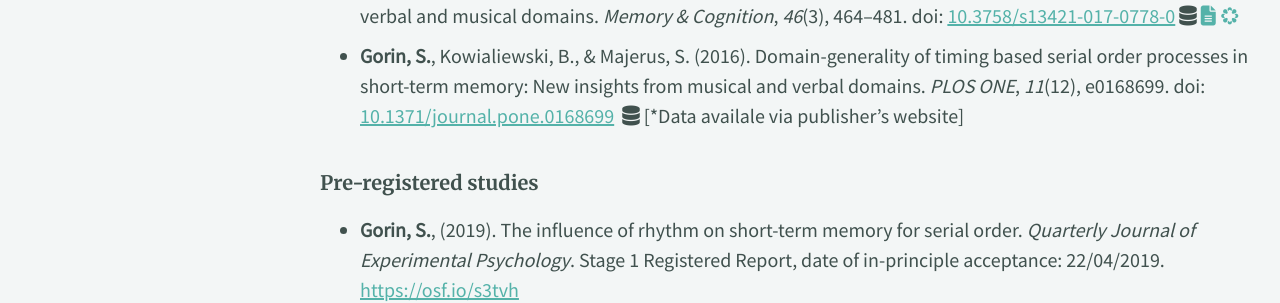
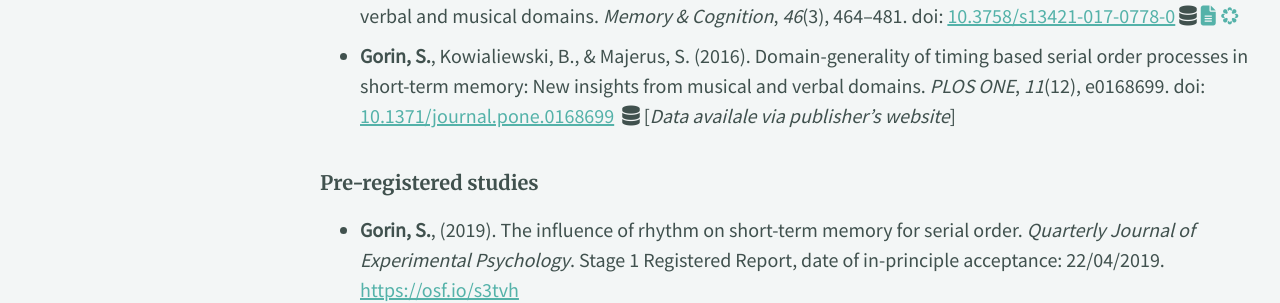
Before and after one commit to gorinsimon/gorinsimon.github.io, a Jekyll site: the page built from _pages/publications.md, in a window 1280 px wide. Shown: the part 912-1215 px from the top of the page. Built offline with Jekyll 4.4.1, drawn with Linux system fonts in a browser that asks for light colours; cached includes are drawn as plain includes; nearby versions of some CDN libraries; some web fonts are replaced.

Commit message:
Update publications.md

```diff
--- a/_pages/publications.md
+++ b/_pages/publications.md
@@ -21,7 +21,7 @@ classes: wide
 + **Gorin, S.**, & Majerus S. (2019). Verbal and musical short-term memory: evidence for shared serial order processes? *Psychologica Belgica*, *59*(1), 177–205. [10.5334/pb.426](https://doi.org/10.5334/pb.426) <i class="ai ai-open-acces"></i> <i class="fas fa-database"></i> [<i class="ai ai-osf"></i>](https://osf.io/hwrms/)
 + **Gorin, S.**, Mengal, P., & Majerus, S. (2018). Temporal grouping effects in musical short-term memory. *Memory*. *6*(6), 831–843. doi: [10.1080/09658211.2017.1414848](https://doi.org/10.1080/09658211.2017.1414848) <i class="fas fa-database"></i> [<i class="fas fa-file-alt"></i>](https://orbi.uliege.be/bitstream/2268/216786/1/Gorin%20Mengal%20Majerus_Memory_2017.pdf) [<i class="ai ai-osf"></i>](https://osf.io/tdhkv/)
 + **Gorin, S.**, Mengal, P., & Majerus, S. (2018). A comparison of serial order short-term memory effects across verbal and musical domains. *Memory & Cognition*, *46*(3), 464–481. doi: [10.3758/s13421-017-0778-0](https://doi.org/10.3758/s13421-017-0778-0) <i class="fas fa-database"></i> [<i class="fas fa-file-alt"></i>](https://orbi.uliege.be/bitstream/2268/217883/3/Gorin%20Mengal%20Majerus_MemCogn_2017.pdf) [<i class="ai ai-osf"></i>](https://osf.io/6kvrz/)
-+ **Gorin, S.**, Kowialiewski, B., & Majerus, S. (2016). Domain-generality of timing based serial order processes in short-term memory: New insights from musical and verbal domains. *PLOS ONE*, *11*(12), e0168699. doi: [10.1371/journal.pone.0168699](https://doi.org/10.1371/journal.pone.0168699) <i class="ai ai-open-acces"></i> <i class="fas fa-database"></i> \[*Data availale via publisher's website\]
++ **Gorin, S.**, Kowialiewski, B., & Majerus, S. (2016). Domain-generality of timing based serial order processes in short-term memory: New insights from musical and verbal domains. *PLOS ONE*, *11*(12), e0168699. doi: [10.1371/journal.pone.0168699](https://doi.org/10.1371/journal.pone.0168699) <i class="ai ai-open-acces"></i> <i class="fas fa-database"></i> \[*Data availale via publisher's website*\]
 
 ### Pre-registered studies
 + **Gorin, S.**, (2019). The influence of rhythm on short-term memory for serial order. *Quarterly Journal of Experimental Psychology*. Stage 1 Registered Report, date of in-principle acceptance: 22/04/2019. [https://osf.io/s3tvh](https://osf.io/s3tvh)
```
